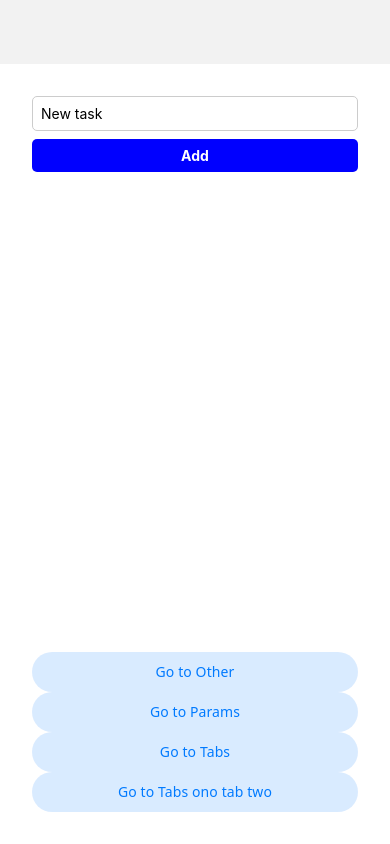
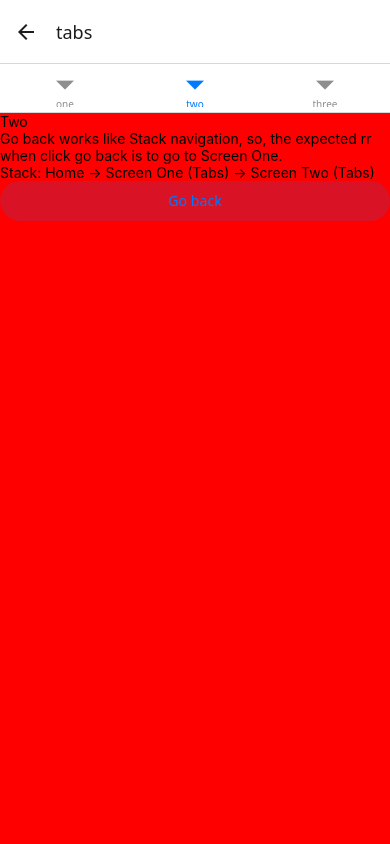
Before and after one commit to jonathansedrez/bareRn, a React Native app: screen /home in a window 390 px wide. Both pictures are taken after a click on the button "Go to Tabs ono tab two". Built offline with nearby package versions, Linux system fonts and the light colour scheme.

Commit message:
feat: add type safe to nested navigation

```diff
--- a/components/Home.tsx
+++ b/components/Home.tsx
@@ -63,8 +63,12 @@ export function Home(): React.JSX.Element {
         }>
         Go to Params
       </Button>
-      <Button onPress={() => navigation.navigate('tabs')}>Go to Tabs</Button>
-      <Button onPress={() => navigation.navigate('two')}>
+      <Button
+        onPress={() =>
+          navigation.navigate('tabs', {
+            screen: 'two',
+          })
+        }>
         Go to Tabs ono tab two
       </Button>
     </View>
--- a/components/Tabs.tsx
+++ b/components/Tabs.tsx
@@ -1,26 +1,24 @@
 import {StyleSheet, Text, View} from 'react-native';
-import {
-  BottomTabNavigationProp,
-  createBottomTabNavigator,
-} from '@react-navigation/bottom-tabs';
-import {CompositeNavigationProp} from '@react-navigation/native';
+import {createBottomTabNavigator} from '@react-navigation/bottom-tabs';
+import type {BottomTabScreenProps} from '@react-navigation/bottom-tabs';
 import {Button} from '@react-navigation/elements';
 import {RootStackParamList} from '../route.types';
-import type {StackNavigationProp} from '@react-navigation/stack';
+import type {StackScreenProps} from '@react-navigation/stack';
+import type {CompositeScreenProps} from '@react-navigation/native';
 
-type TabParamList = {
+export type TabParamList = {
   one: undefined;
   two: undefined;
   three: undefined;
 };
 
-const Tab = createBottomTabNavigator();
+const Tab = createBottomTabNavigator<TabParamList>();
 
-type ScreenOneProps = CompositeNavigationProp<
-  BottomTabNavigationProp<TabParamList, 'one'>,
-  StackNavigationProp<RootStackParamList>
+type ScreenOneProps = CompositeScreenProps<
+  BottomTabScreenProps<TabParamList, 'one'>,
+  StackScreenProps<RootStackParamList>
 >;
-const ScreenOne = ({navigation}: ScreenOneProps) => {
+const ScreenOne: React.FC<ScreenOneProps> = ({navigation}) => {
   return (
     <View style={style.oneWrapper}>
       <Text>One</Text>
@@ -40,11 +38,11 @@ const ScreenOne = ({navigation}: ScreenOneProps) => {
   );
 };
 
-type ScreenTwoProps = CompositeNavigationProp<
-  BottomTabNavigationProp<TabParamList, 'two'>,
-  StackNavigationProp<RootStackParamList>
+type ScreenTwoProps = CompositeScreenProps<
+  BottomTabScreenProps<TabParamList, 'two'>,
+  StackScreenProps<RootStackParamList>
 >;
-const ScreenTwo = ({navigation}: ScreenTwoProps) => {
+const ScreenTwo: React.FC<ScreenTwoProps> = ({navigation}) => {
   return (
     <View style={style.twoWrapper}>
       <Text>Two</Text>
@@ -64,11 +62,11 @@ const ScreenTwo = ({navigation}: ScreenTwoProps) => {
   );
 };
 
-type ScreenThreeProps = CompositeNavigationProp<
-  BottomTabNavigationProp<TabParamList, 'three'>,
-  StackNavigationProp<RootStackParamList>
+type ScreenThreeProps = CompositeScreenProps<
+  BottomTabScreenProps<TabParamList, 'three'>,
+  StackScreenProps<RootStackParamList>
 >;
-const ScreenThree = ({navigation}: ScreenThreeProps) => {
+const ScreenThree: React.FC<ScreenThreeProps> = ({navigation}) => {
   return (
     <View style={style.threeWrapper}>
       <Text>Three</Text>
--- a/package.json
+++ b/package.json
@@ -14,6 +14,7 @@
     "@react-navigation/elements": "^2.2.5",
     "@react-navigation/native": "^7.0.14",
     "@react-navigation/native-stack": "^7.2.0",
+    "@react-navigation/stack": "^7.1.2",
     "react": "18.3.1",
     "react-native": "0.77.0",
     "react-native-safe-area-context": "^5.2.0",
--- a/route.types.ts
+++ b/route.types.ts
@@ -1,4 +1,5 @@
-import {RouteProp} from '@react-navigation/native';
+import {NavigatorScreenParams, RouteProp} from '@react-navigation/native';
+import {TabParamList} from './components';
 
 export type RootStackParamList = {
   home: undefined;
@@ -7,7 +8,7 @@ export type RootStackParamList = {
     foo: string;
     bar?: number;
   };
-  tabs: undefined;
+  tabs: NavigatorScreenParams<TabParamList>;
 };
 
 export type RouteProps<T extends keyof RootStackParamList> = RouteProp<
```
Also changed, not shown: 1 other file (tests, documents, lock files or other folders).
